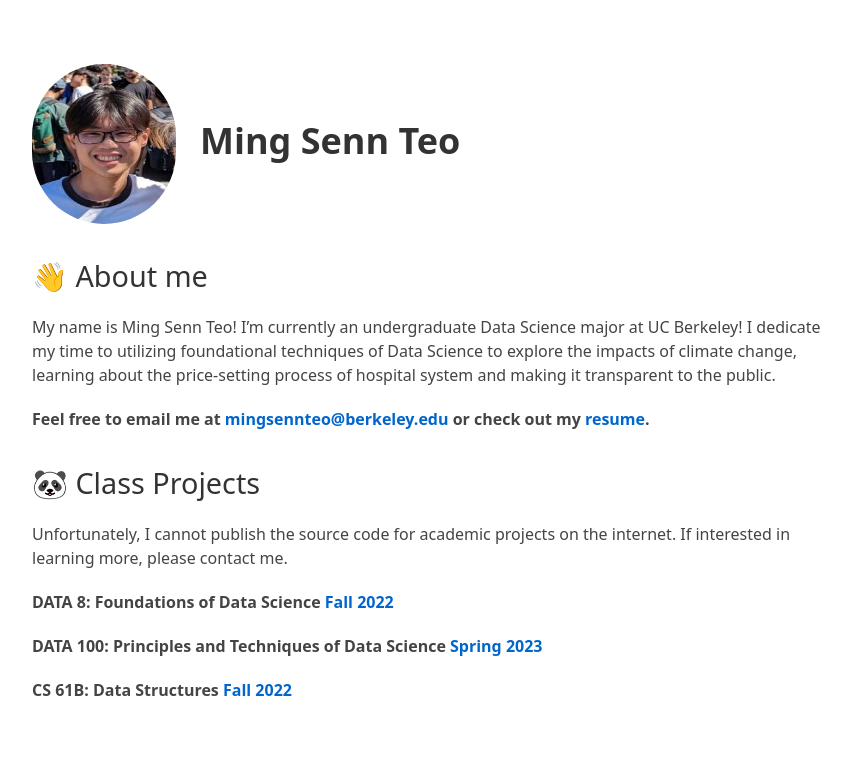
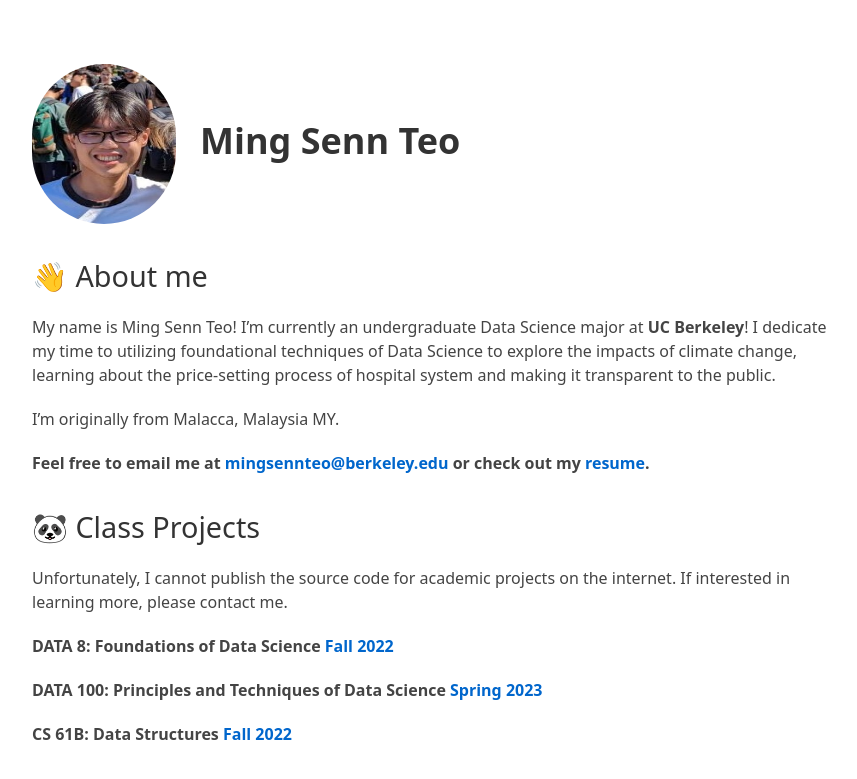
Before and after one commit to MSTeo01/old-website-2.0, a Jekyll site: the page built from index.md, in a window 1280 px wide. Shown: the top 779 px of the page, without its empty margins (208-1065 px from the left). Built offline with Jekyll 4.4.1, drawn with Linux system fonts in a browser that asks for light colours; our own code applies the rules of GitHub Pages for plain Markdown files.

Commit message:
Update index.md

```diff
--- a/index.md
+++ b/index.md
@@ -3,7 +3,9 @@
 
 ## 👋 About me
 
-My name is Ming Senn Teo! I'm currently an undergraduate Data Science major at UC Berkeley! I dedicate my time to utilizing foundational techniques of Data Science to explore the impacts of climate change, learning about the price-setting process of hospital system and making it transparent to the public.
+My name is Ming Senn Teo! I'm currently an undergraduate Data Science major at **UC Berkeley**! I dedicate my time to utilizing foundational techniques of Data Science to explore the impacts of climate change, learning about the price-setting process of hospital system and making it transparent to the public.
+
+I'm originally from Malacca, Malaysia MY.
 
 **Feel free to email me at <a href="mailto:mingsennteo@berkeley.edu">mingsennteo@berkeley.edu</a> or check out my [resume](https://docs.google.com/document/d/1laZB935c4CFHYRffg4BDmahkLzfhLBQLzCIWJ81t824/edit?usp=sharing).**
 
```
